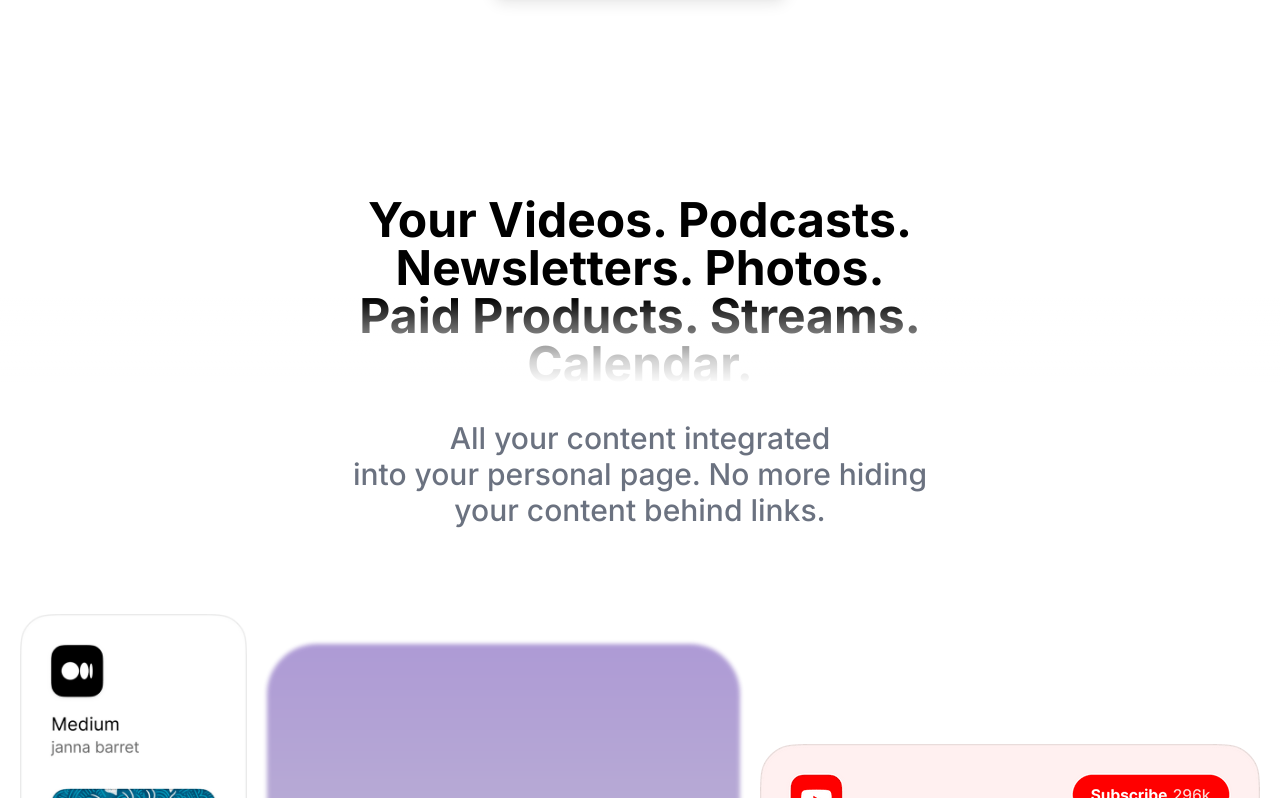
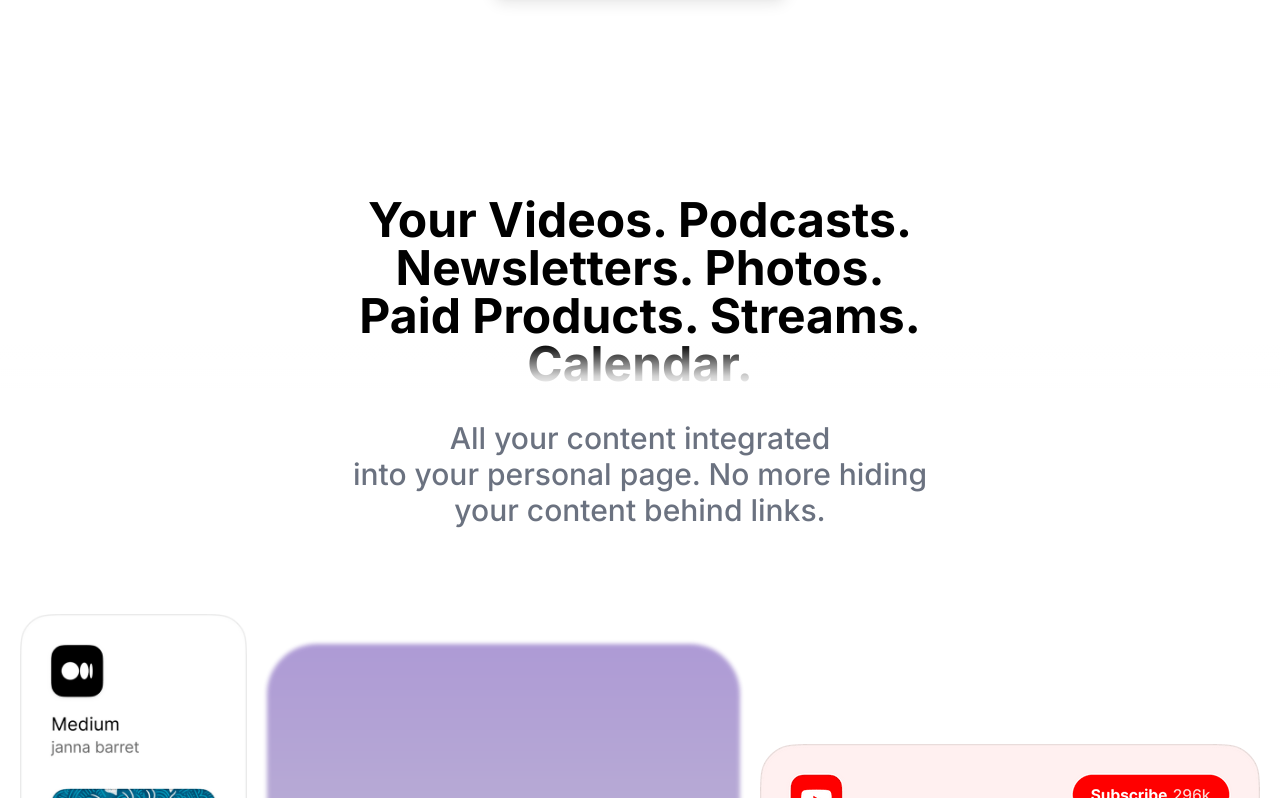
Before and after one commit to Abacaxi-Nelson/bento-freelancers, a Next.js app: page / in a window 1280 px wide. Shown: the part 2392-3190 px from the top of the page. Built offline with nearby package versions, Linux system fonts and the light colour scheme.

Commit message:
fix gradient

```diff
--- a/app/globals.css
+++ b/app/globals.css
@@ -534,7 +534,7 @@ bottom: -2px;
 /* fade for title  */
 .fade-out{
   width: 100%;
-  height: 50%;
+  height: 26%;
   background-image: linear-gradient(rgba(255,255,255,0),rgba(255,255,255,.82) 64%,#fff 90%,#fff);
   position: absolute;
   top: auto;
```
